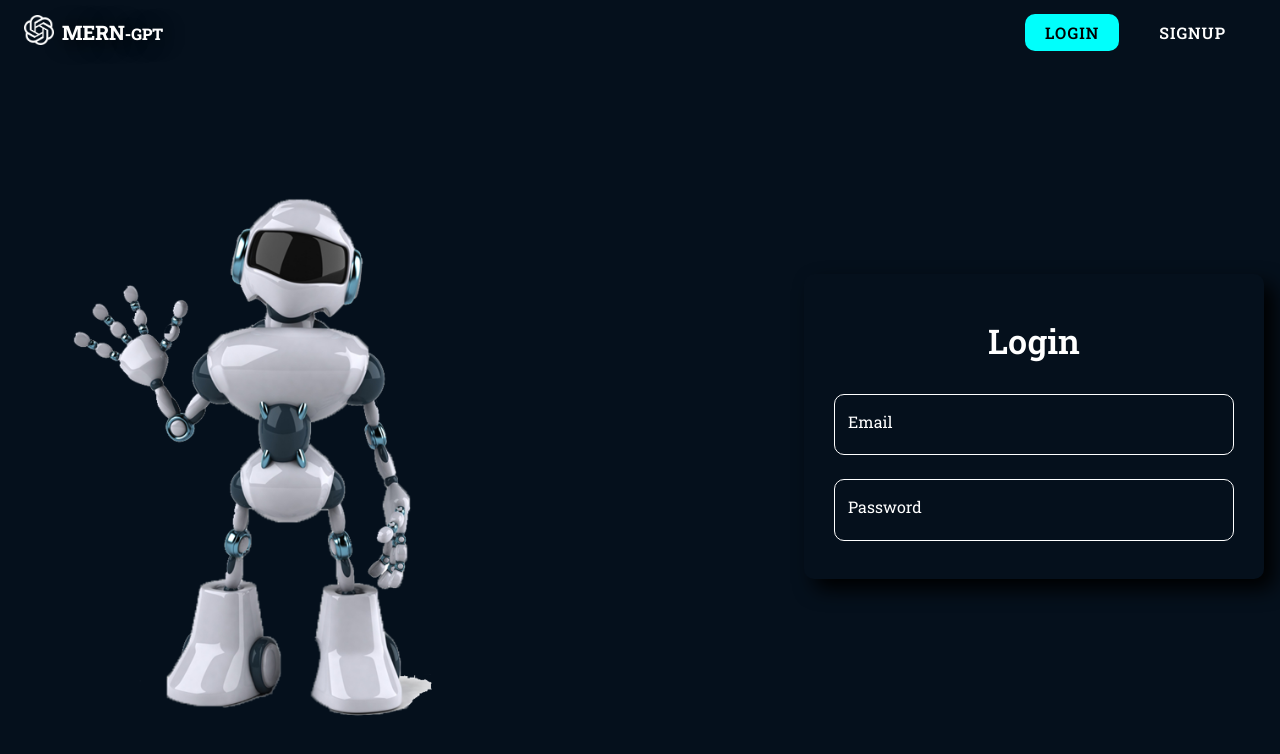
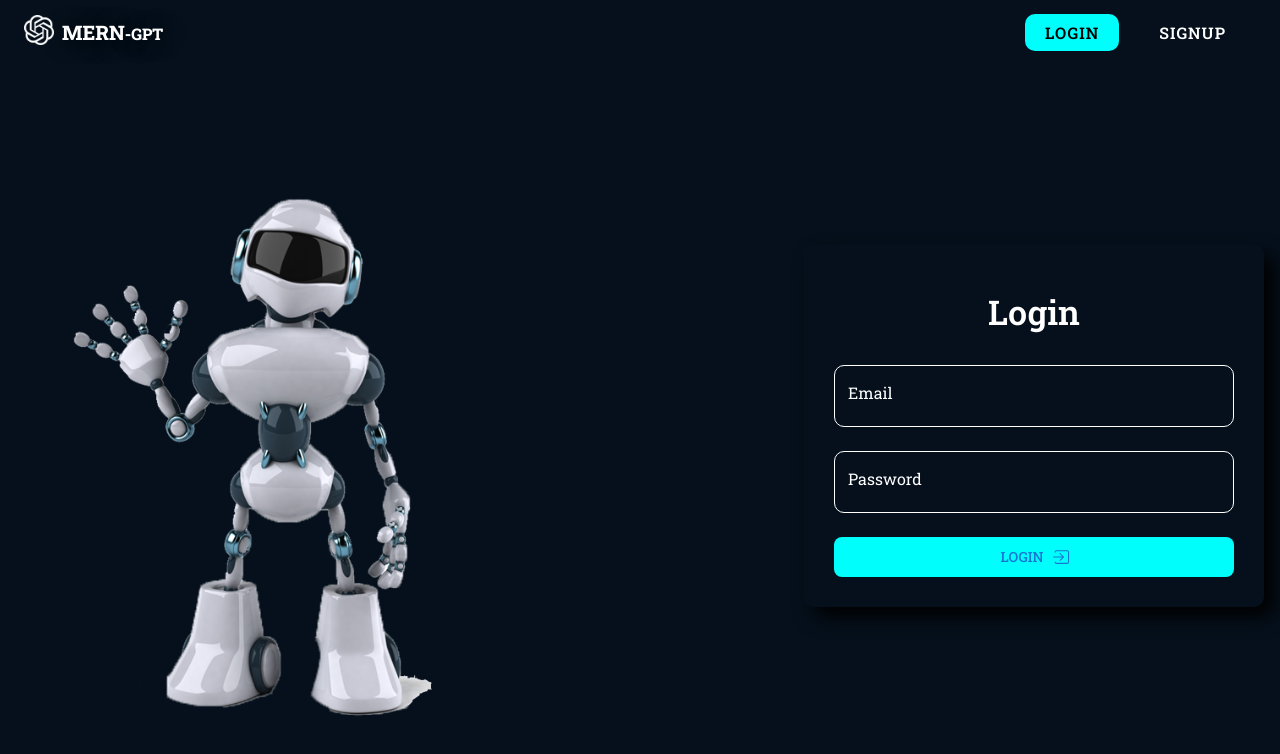
Before and after one commit to joblerdebug/mern-ai-chat, a React (Vite) app in the folder frontend/: page /login in a window 1280 px wide. Shown: the top 754 px of the page. Built offline with nearby package versions, Linux system fonts and the light colour scheme.

Commit message:
Added axios dependency and configured it in main.tsx, updated Login.tsx with form submission handling and added a login button

```diff
--- a/frontend/package.json
+++ b/frontend/package.json
@@ -13,6 +13,7 @@
     "@emotion/react": "^11.13.0",
     "@emotion/styled": "^11.13.0",
     "@mui/material": "^5.16.7",
+    "axios": "^1.7.4",
     "react": "^18.3.1",
     "react-dom": "^18.3.1",
     "react-hot-toast": "^2.4.1",
--- a/frontend/src/main.tsx
+++ b/frontend/src/main.tsx
@@ -5,6 +5,9 @@ import './index.css';
 import { BrowserRouter } from "react-router-dom";
 import { createTheme, ThemeProvider } from "@mui/material"
 import { AuthProvider } from './context/AuthContext.tsx';
+import axios from "axios";
+axios.defaults.baseURL = "http://localhost:5000/api/v1";
+axios.defaults.withCredentials = true;
 
 const theme = createTheme({
   typography: {
--- a/frontend/src/pages/Login.tsx
+++ b/frontend/src/pages/Login.tsx
@@ -1,8 +1,16 @@
 import React from 'react';
-import { Box, Typography } from "@mui/material";
+import { Box, Typography, Button } from "@mui/material";
 import CustomizedInput from '../components/shared/CustomizedInput';
+import { IoIosLogIn } from "react-icons/io";
 
 const Login = () => {
+  const handleSubmit =(e:React.FormEvent<HTMLFormElement>)=> {
+    e.preventDefault();
+    const formData = new FormData(e.currentTarget);
+    const email = formData.get("email");
+    const password = formData.get("password");
+    console.log(email, password);
+  };
   return (
     <Box width={"100%"} height={"100%"} display="flex" flex={1}>
     <Box padding={8} mt={8} display={{ md: "flex", sm: "none", xs: "none" }}>
@@ -18,6 +26,7 @@ const Login = () => {
       mt={"16"}
       >
         <form
+          onSubmit={(handleSubmit)}
           style={{
             margin:"auto",
             padding: "30px",
@@ -43,6 +52,24 @@ const Login = () => {
             </Typography>
             <CustomizedInput type="email" name="email" label="Email"/>
             <CustomizedInput type="password" name="password" label="Password"/>
+            <Button
+            type="submit"
+            sx={{
+              px: 2,
+              py: 1,
+              mt: 2,
+              width: "400px",
+              borderRadius: 2,
+              bgcolor: "#00fffc",
+              ":hover": {
+                bgcolor: "white",
+                color: "black"
+              }
+             }}
+             endIcon={<IoIosLogIn />}
+            >
+              Login
+            </Button>
           </Box>
          </form>
     </Box>
```
Also changed, not shown: 1 other file (tests, documents, lock files or other folders).
